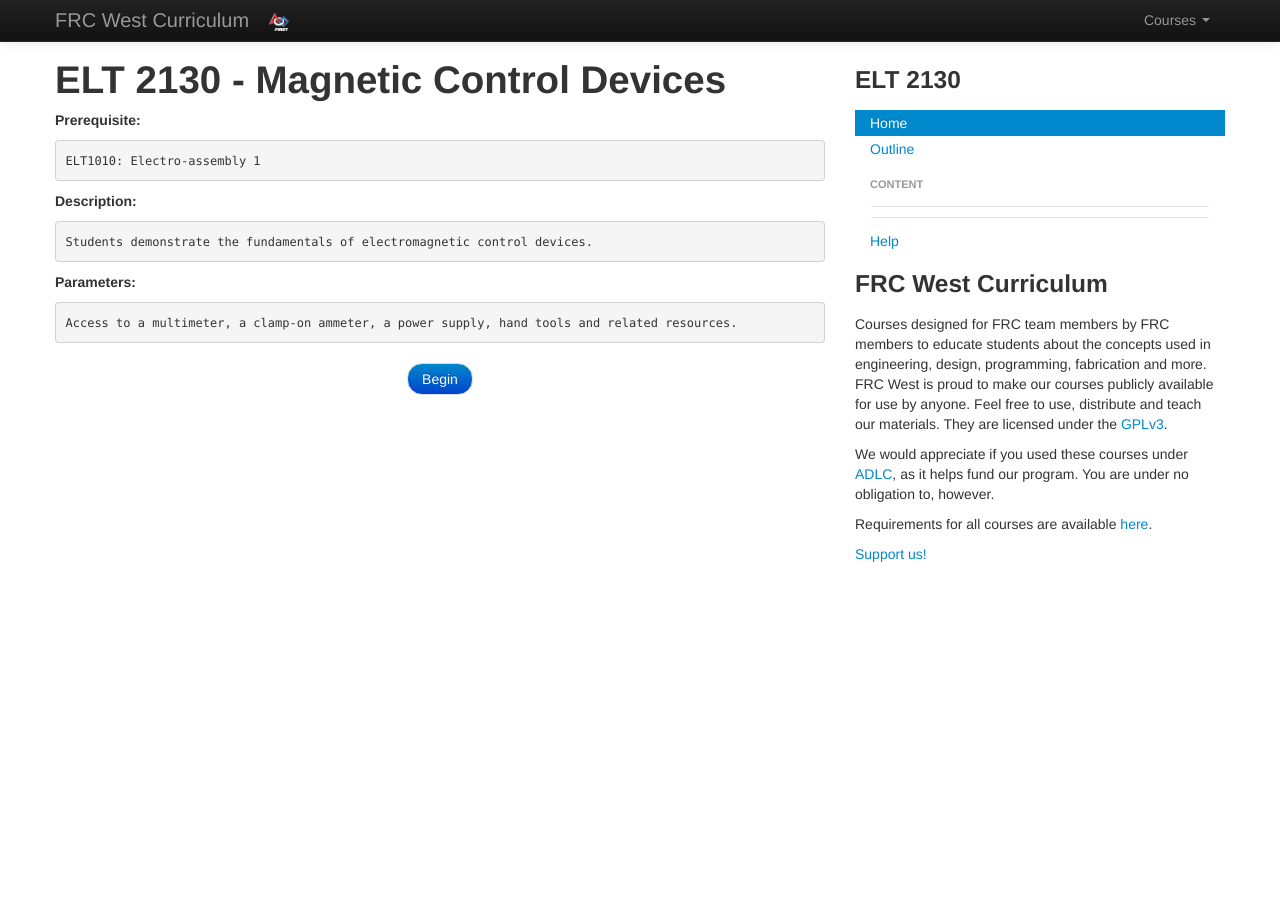
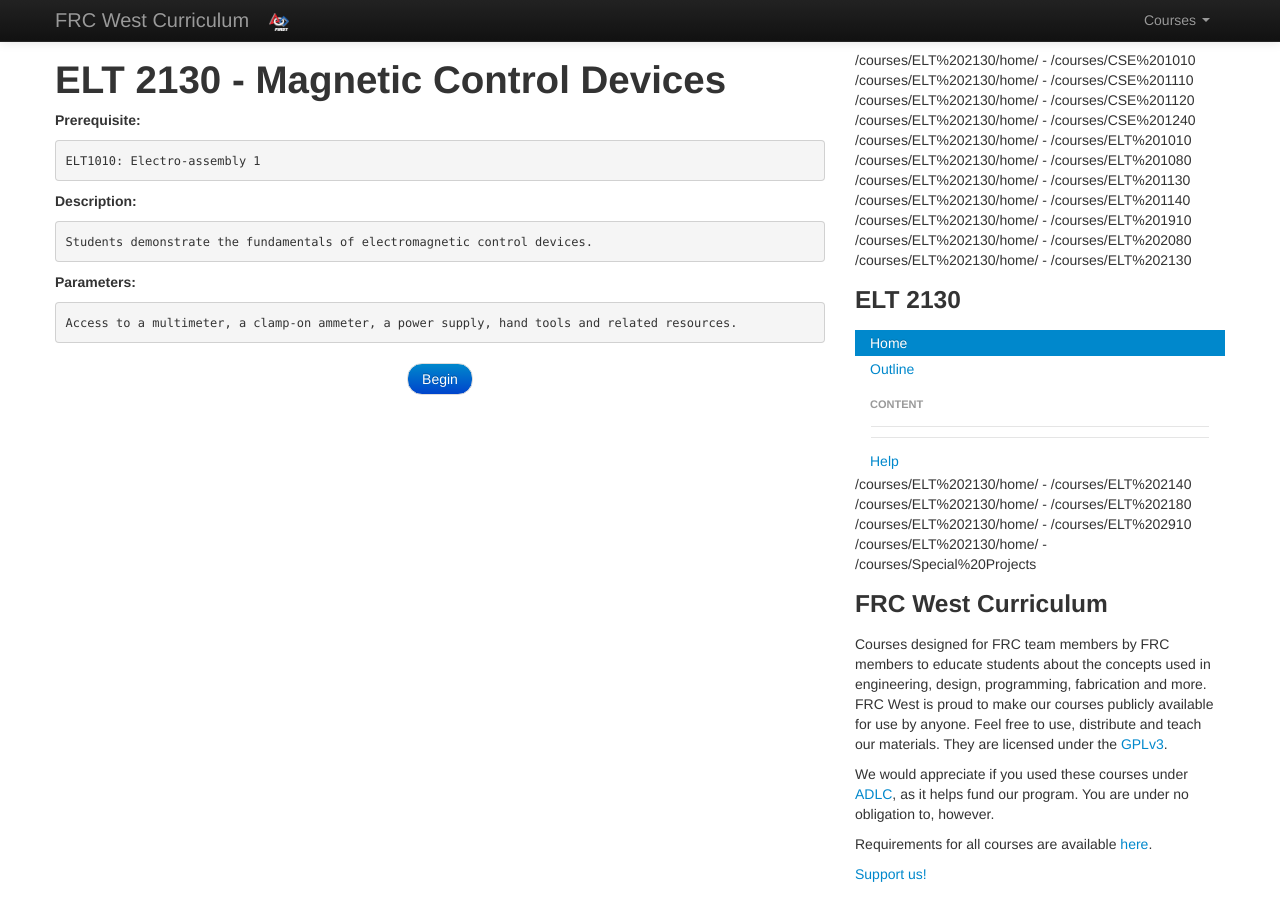
Before and after one commit to sybert1ger/frc-programming, a Jekyll site: the page built from courses/ELT 2130/home.md, in a window 1280 px wide and 954 px high. Shown: the top 921 px of the window. Built offline with Jekyll 4.4.1, drawn with Linux system fonts in a browser that asks for light colours; Markdown is read by kramdown in place of the engine named in the settings; part of the change alters nothing that is shown.

```diff
--- a/_includes/navigation.html
+++ b/_includes/navigation.html
@@ -1,4 +1,5 @@
 {% for course in site.courses %}
+    {{ page.url }} - {{ course.base }}
     {% if page.url contains course.base %}
         <h3>{{ course.course }}</h3>
         <ul class="nav nav-list">
```
